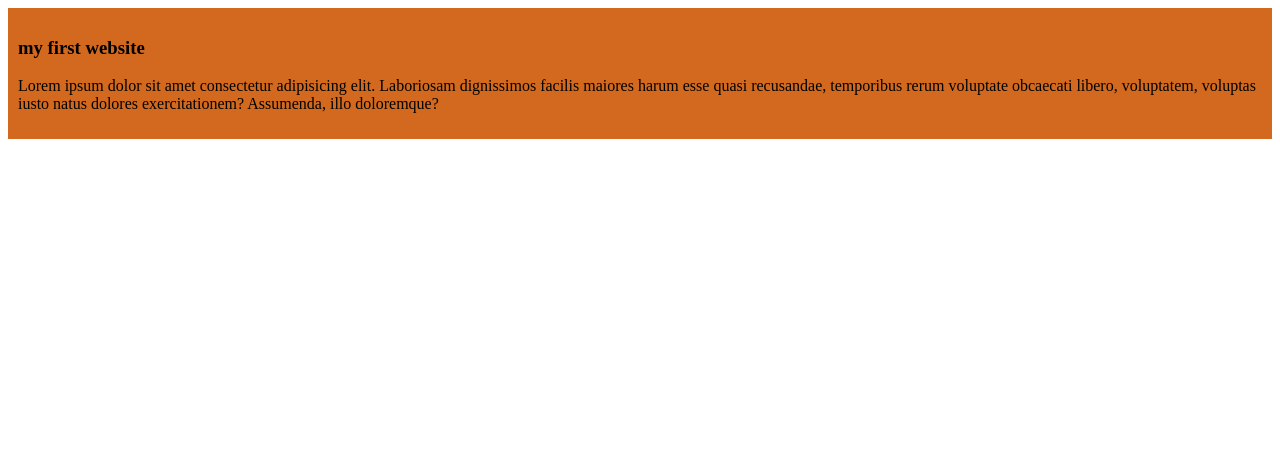
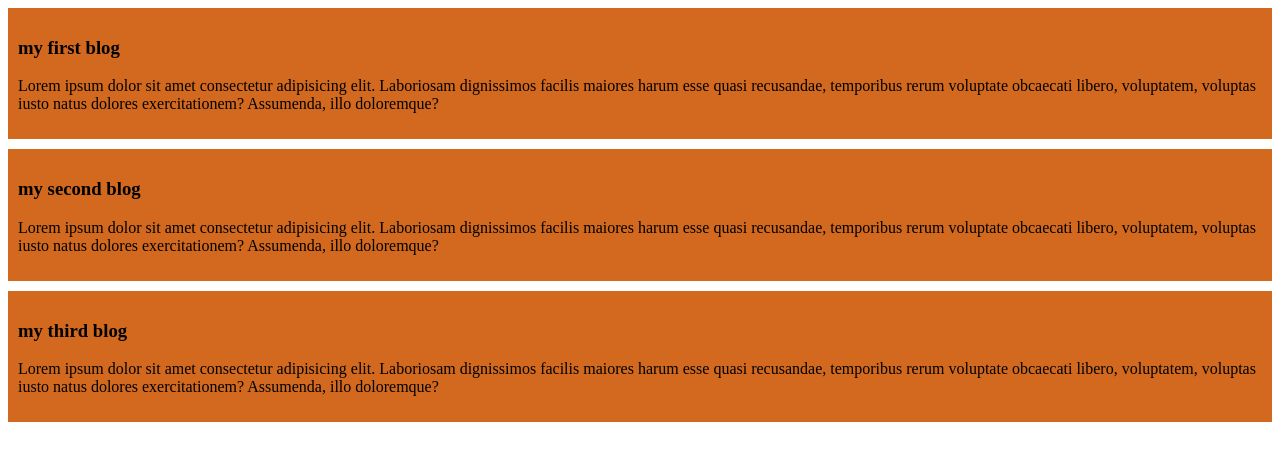
Before and after one commit to Marufg/my-simple-website, a plain HTML site: page index.html in a window 1280 px wide. Drawn offline with Linux system fonts and the light colour scheme.

Commit message:
added the second and third blog

```diff
--- a/index.html
+++ b/index.html
@@ -8,7 +8,15 @@
 </head>
 <body>
     <div>
-        <h3>my first website</h3>
+        <h3>my first blog</h3>
+        <p>Lorem ipsum dolor sit amet consectetur adipisicing elit. Laboriosam dignissimos facilis maiores harum esse quasi recusandae, temporibus rerum voluptate obcaecati libero, voluptatem, voluptas iusto natus dolores exercitationem? Assumenda, illo doloremque?</p>
+    </div>
+    <div>
+        <h3>my second blog</h3>
+        <p>Lorem ipsum dolor sit amet consectetur adipisicing elit. Laboriosam dignissimos facilis maiores harum esse quasi recusandae, temporibus rerum voluptate obcaecati libero, voluptatem, voluptas iusto natus dolores exercitationem? Assumenda, illo doloremque?</p>
+    </div>
+    <div>
+        <h3>my third blog</h3>
         <p>Lorem ipsum dolor sit amet consectetur adipisicing elit. Laboriosam dignissimos facilis maiores harum esse quasi recusandae, temporibus rerum voluptate obcaecati libero, voluptatem, voluptas iusto natus dolores exercitationem? Assumenda, illo doloremque?</p>
     </div>
 </body>
--- a/style/blog.css
+++ b/style/blog.css
@@ -1,4 +1,5 @@
 div{
     background-color: chocolate;
     padding: 10px;
+    margin-bottom: 10px;
 }
```
